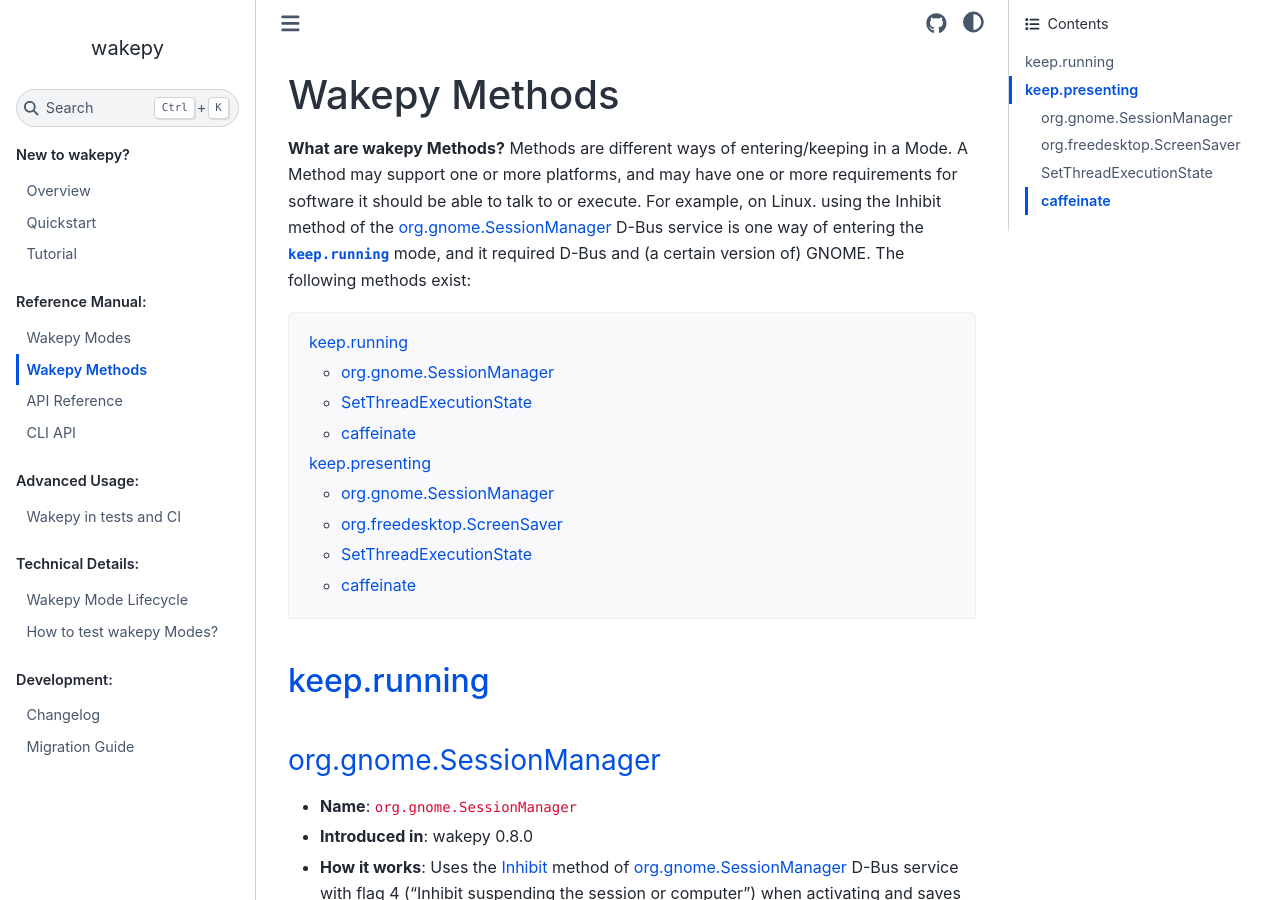
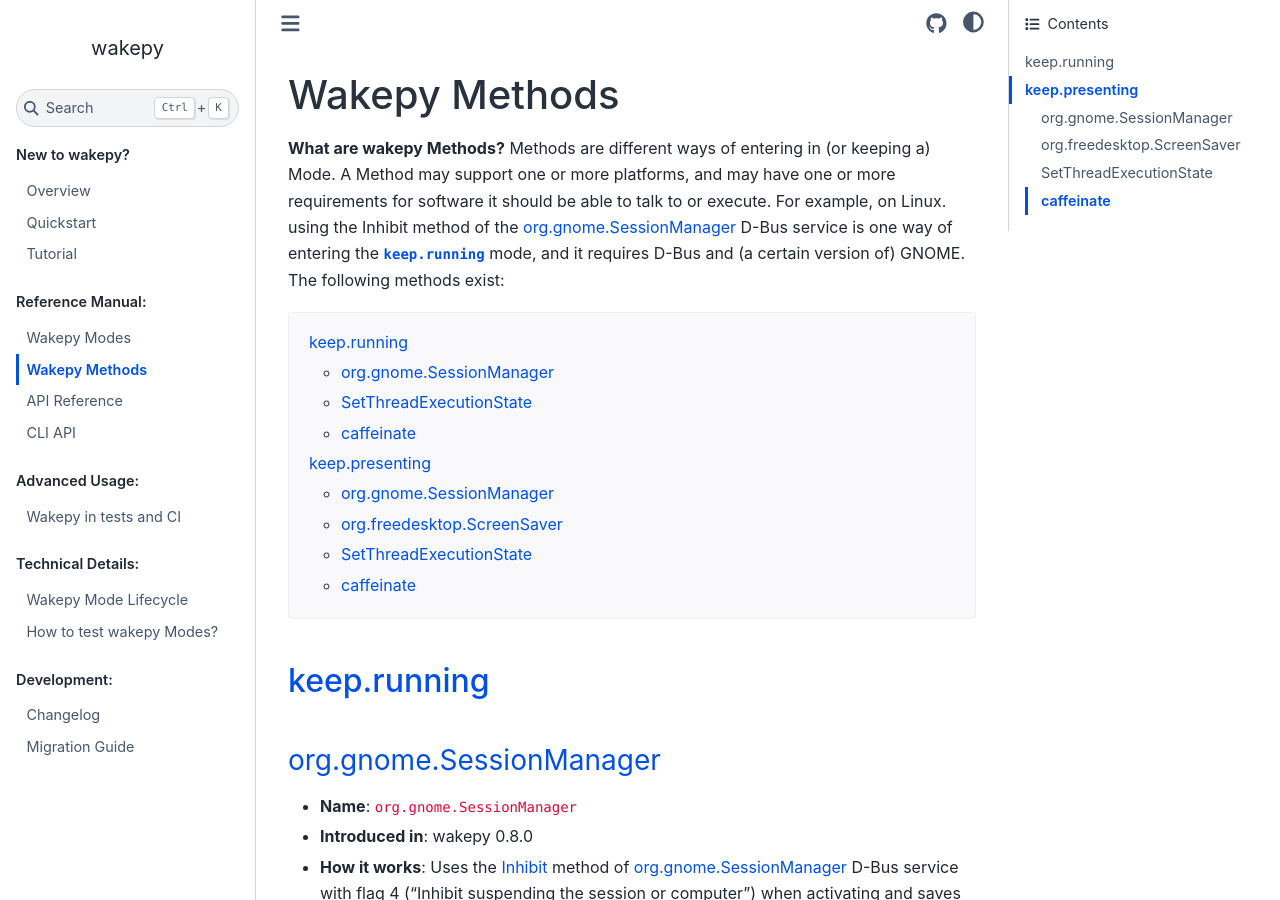
Before and after one commit to fohrloop/wakepy, a Sphinx documentation site: the page built from docs/source/methods-reference.md, in a window 1280 px wide and 900 px high. Built offline with Sphinx 7.4.7 and the Sphinx Book theme 1.1.4, drawn with Linux system fonts in a browser that asks for light colours; the version number could not be read and is left out.

Commit message:
refine wording on wakepy methods page

````diff
--- a/docs/source/methods-reference.md
+++ b/docs/source/methods-reference.md
@@ -3,7 +3,9 @@
 
 
 **What are wakepy Methods?**
-Methods are different ways of entering/keeping in a Mode. A Method may support one or more platforms, and may have one or more requirements for software it should be able to talk to or execute. For example, on Linux. using the Inhibit method of the [org.gnome.SessionManager](#keep-running-org-gnome-sessionmanager) D-Bus service is one way of entering  the [`keep.running`](#keep-running-section) mode, and it required D-Bus and (a certain version of) GNOME. The following methods exist:
+Methods are different ways of entering in (or keeping a) Mode. A Method may support one or more platforms, and may have one or more requirements for software it should be able to talk to or execute. For example, on Linux. using the Inhibit method of the [org.gnome.SessionManager](#keep-running-org-gnome-sessionmanager) D-Bus service is one way of entering  the [`keep.running`](#keep-running-section) mode, and it requires D-Bus and (a certain version of) GNOME. The following methods exist:
+
+
 
 <!-- using the contents directive https://myst-parser.readthedocs.io/en/latest/syntax/organising_content.html -->
 ```{contents}
````
